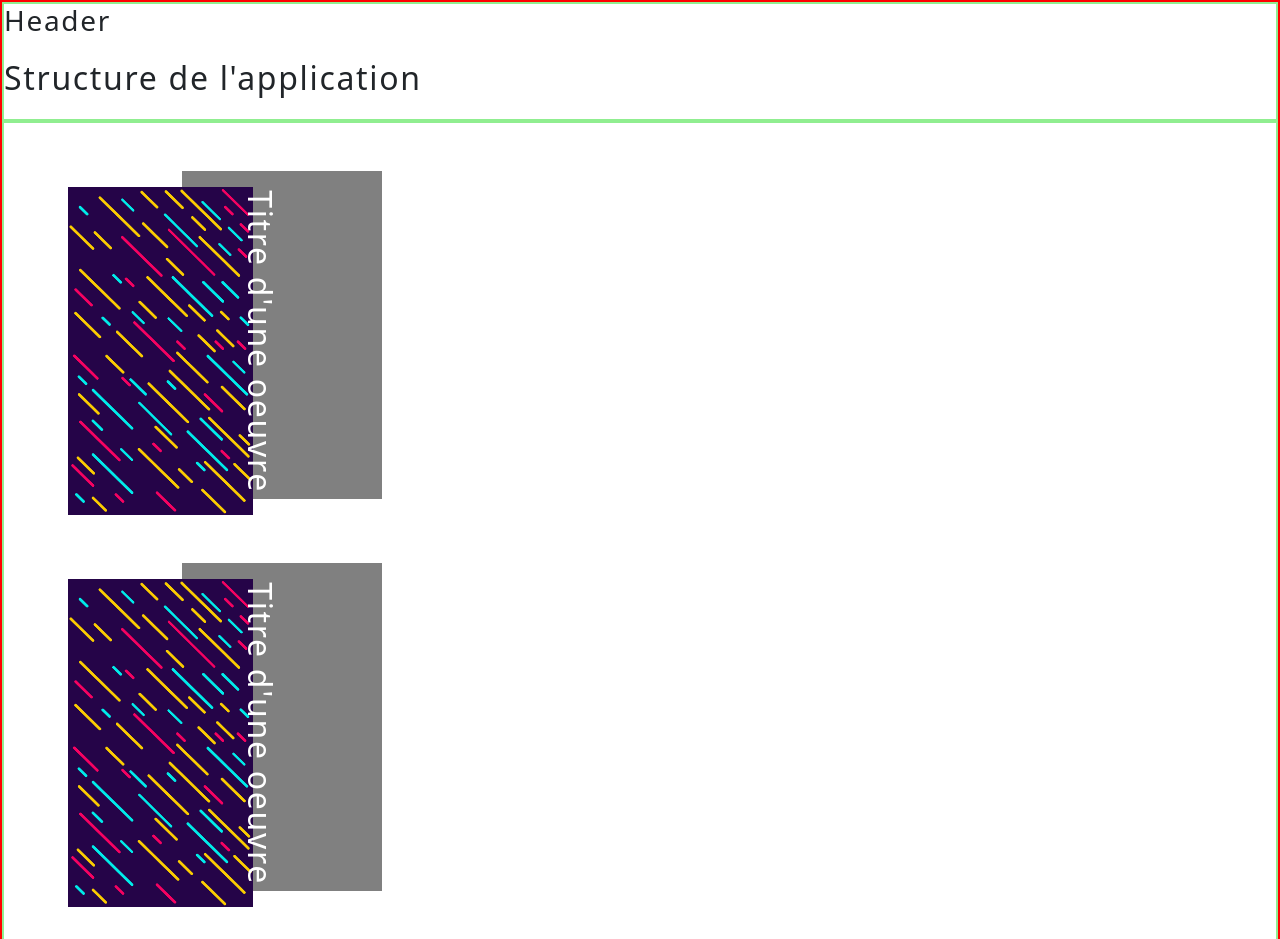
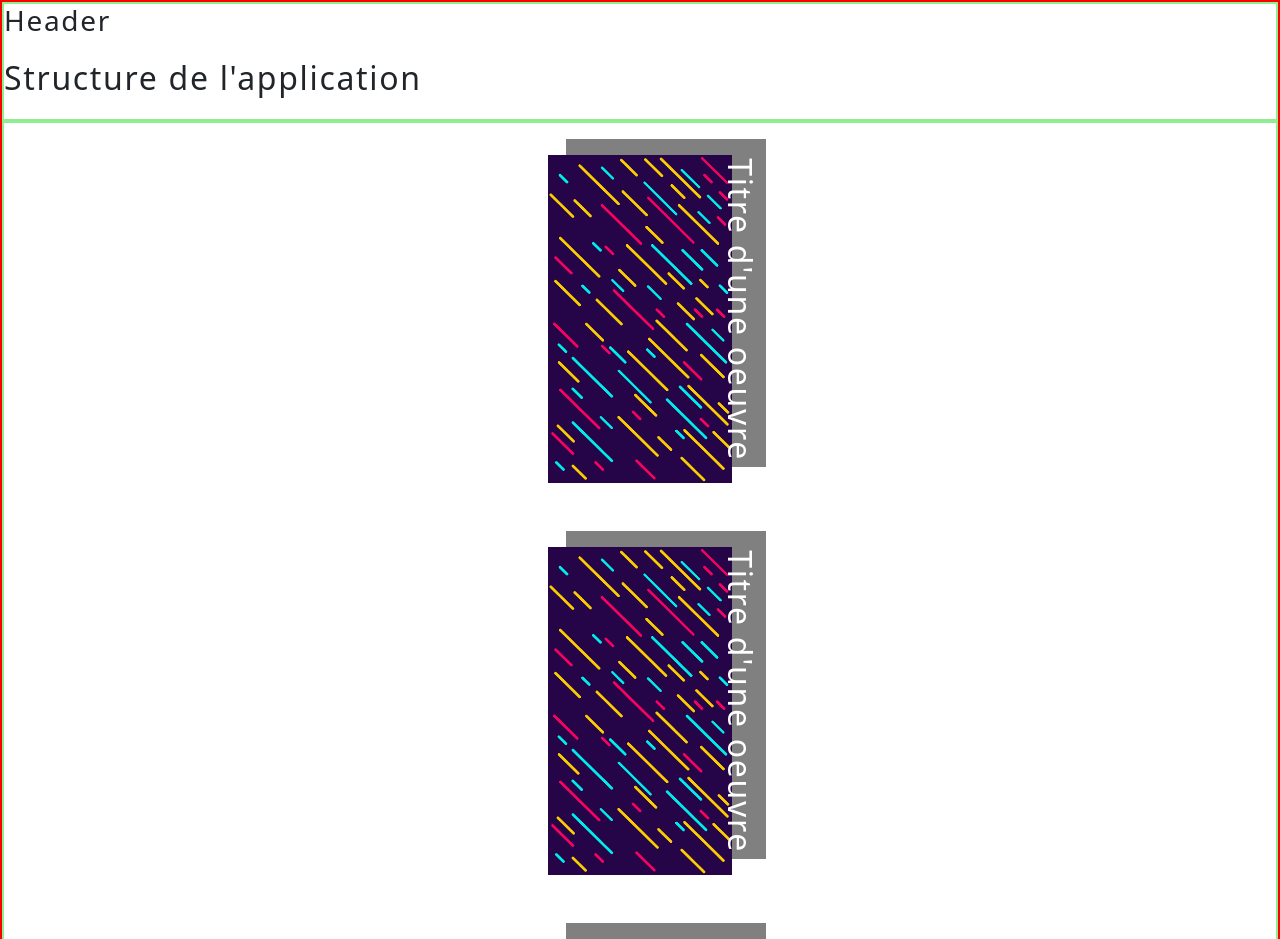
Before and after one commit to ElyzabelleRollin/mi-session_web4, a Vue app: page /pageaccueilcharles in a window 1280 px wide. Shown: the top 939 px of the page. Built offline with nearby package versions, Linux system fonts and the light colour scheme.

Commit message:
-problem-solving-test-

```diff
--- a/src/assets/scss/components/charles/oeuvres/containerOeuvre.scss
+++ b/src/assets/scss/components/charles/oeuvres/containerOeuvre.scss
@@ -6,11 +6,20 @@ div.structure{
 }
 
 //-----------------------
+//page
+//-----------------------
+div.expositionC{
+    display: flex;
+    flex-direction: column;
+    align-items: center;
+}
+
+//-----------------------
 //container
 //-----------------------
 
 div.containerOeuvreC{
-    margin: 64px;
+    margin: 32px;
     position: relative;
 
 }
--- a/src/views/PageAccueilCharles.vue
+++ b/src/views/PageAccueilCharles.vue
@@ -11,11 +11,15 @@ import OeuvreAcceuil from "@/components/PartieCharles/Oeuvres/OeuvreAccueil.vue"
 <template>
   <div class="interface">
     <main>
-      <OeuvreAcceuil/>
-      <OeuvreAcceuil/>
-      <OeuvreAcceuil/>
-      <OeuvreAcceuil/>
-      <OeuvreAcceuil/>
+      <div class="expositionC">
+
+        <OeuvreAcceuil/>
+        <OeuvreAcceuil/>
+        <OeuvreAcceuil/>
+        <OeuvreAcceuil/>
+        <OeuvreAcceuil/>
+
+      </div>
 
 
 
```
